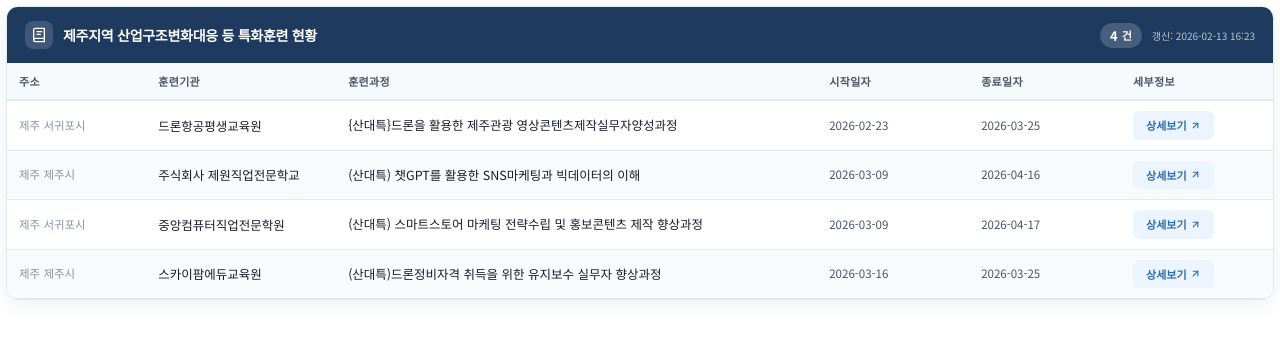
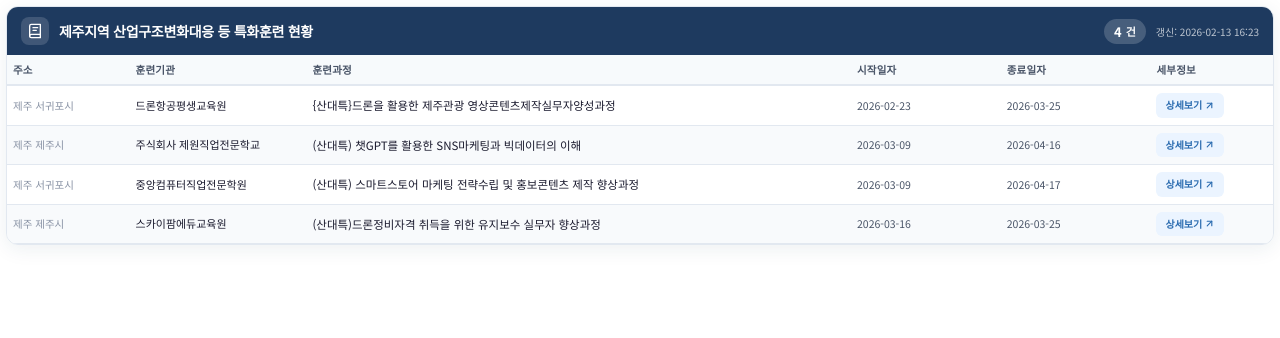
Before and after one commit to JejuHRD/JejuHRD, a plain HTML site: page jeju_program.html in a window 1280 px wide. Drawn offline with Linux system fonts and the light colour scheme.

Commit message:
Update jeju_program.html

```diff
--- a/jeju_program.html
+++ b/jeju_program.html
@@ -75,11 +75,11 @@
     .card-header {
       background: var(--header-bg);
       color: var(--header-fg);
-      padding: 14px 18px;
+      padding: 10px 14px;
       display: flex;
       align-items: center;
       justify-content: space-between;
-      gap: 12px;
+      gap: 10px;
     }
     .header-left {
       display: flex;
@@ -154,36 +154,39 @@
       table-layout: fixed;
     }
 
-    colgroup col:nth-child(1) { width: 11%; }  /* 주소 */
-    colgroup col:nth-child(2) { width: 15%; }  /* 훈련기관 */
-    colgroup col:nth-child(3) { width: 38%; }  /* 훈련과정 */
-    colgroup col:nth-child(4) { width: 12%; }  /* 시작일자 */
-    colgroup col:nth-child(5) { width: 12%; }  /* 종료일자 */
-    colgroup col:nth-child(6) { width: 12%; }  /* 세부정보 */
+    colgroup col:nth-child(1) { width: 9%; }   /* 주소 */
+    colgroup col:nth-child(2) { width: 13%; }  /* 훈련기관 */
+    colgroup col:nth-child(3) { width: 40%; }  /* 훈련과정 */
+    colgroup col:nth-child(4) { width: 11%; }  /* 시작일자 */
+    colgroup col:nth-child(5) { width: 11%; }  /* 종료일자 */
+    colgroup col:nth-child(6) { width: 9%; }   /* 세부정보 — 버튼만 들어가므로 축소 */
+
+    /* 나머지 7%는 브라우저가 자동 분배 */
 
     thead th {
       position: sticky;
       top: 0;
       z-index: 2;
       background: var(--accent-lighter);
-      padding: 10px 12px;
-      font-size: 11px;
+      padding: 7px 6px;
+      font-size: 10.5px;
       font-weight: 600;
       color: var(--fg-secondary);
       text-align: left;
-      text-transform: uppercase;
-      letter-spacing: 0.03em;
+      letter-spacing: 0.02em;
       border-bottom: 2px solid var(--bd);
       white-space: nowrap;
     }
 
     tbody td {
-      padding: 10px 12px;
-      font-size: 12.5px;
-      line-height: 1.5;
+      padding: 7px 6px;
+      font-size: 11.5px;
+      line-height: 1.45;
       border-bottom: 1px solid var(--bd);
       vertical-align: middle;
       color: var(--fg);
+      overflow: hidden;
+      text-overflow: ellipsis;
     }
 
     tbody tr { background: var(--card-bg); }
@@ -192,25 +195,29 @@
 
     .cell-address {
       color: var(--muted);
-      font-size: 11.5px;
-      word-break: keep-all;
+      font-size: 10.5px;
+      word-break: break-all;
+      overflow-wrap: anywhere;
     }
 
     .cell-org {
       font-weight: 500;
-      word-break: keep-all;
+      word-break: break-all;
+      overflow-wrap: anywhere;
       line-height: 1.4;
+      font-size: 11px;
     }
 
     .cell-course {
       word-break: keep-all;
       overflow-wrap: anywhere;
-      line-height: 1.45;
+      line-height: 1.4;
+      font-size: 11.5px;
     }
 
     .cell-date {
       font-variant-numeric: tabular-nums;
-      font-size: 11.5px;
+      font-size: 10.5px;
       white-space: nowrap;
       color: var(--fg-secondary);
     }
@@ -219,9 +226,9 @@
       display: inline-flex;
       align-items: center;
       justify-content: center;
-      gap: 3px;
-      padding: 5px 12px;
-      font-size: 11px;
+      gap: 2px;
+      padding: 4px 8px;
+      font-size: 10px;
       font-weight: 600;
       font-family: inherit;
       color: var(--accent);
```
